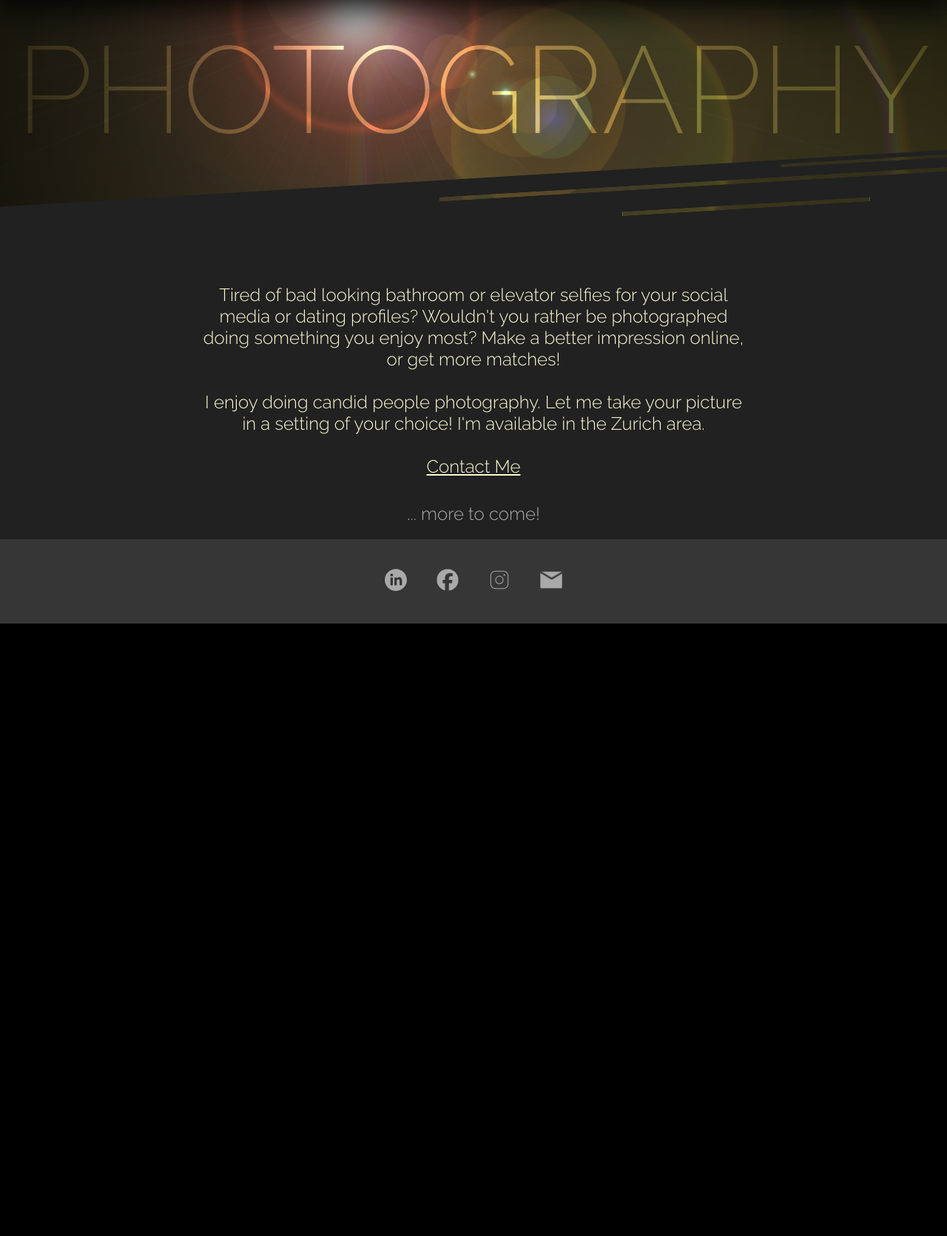
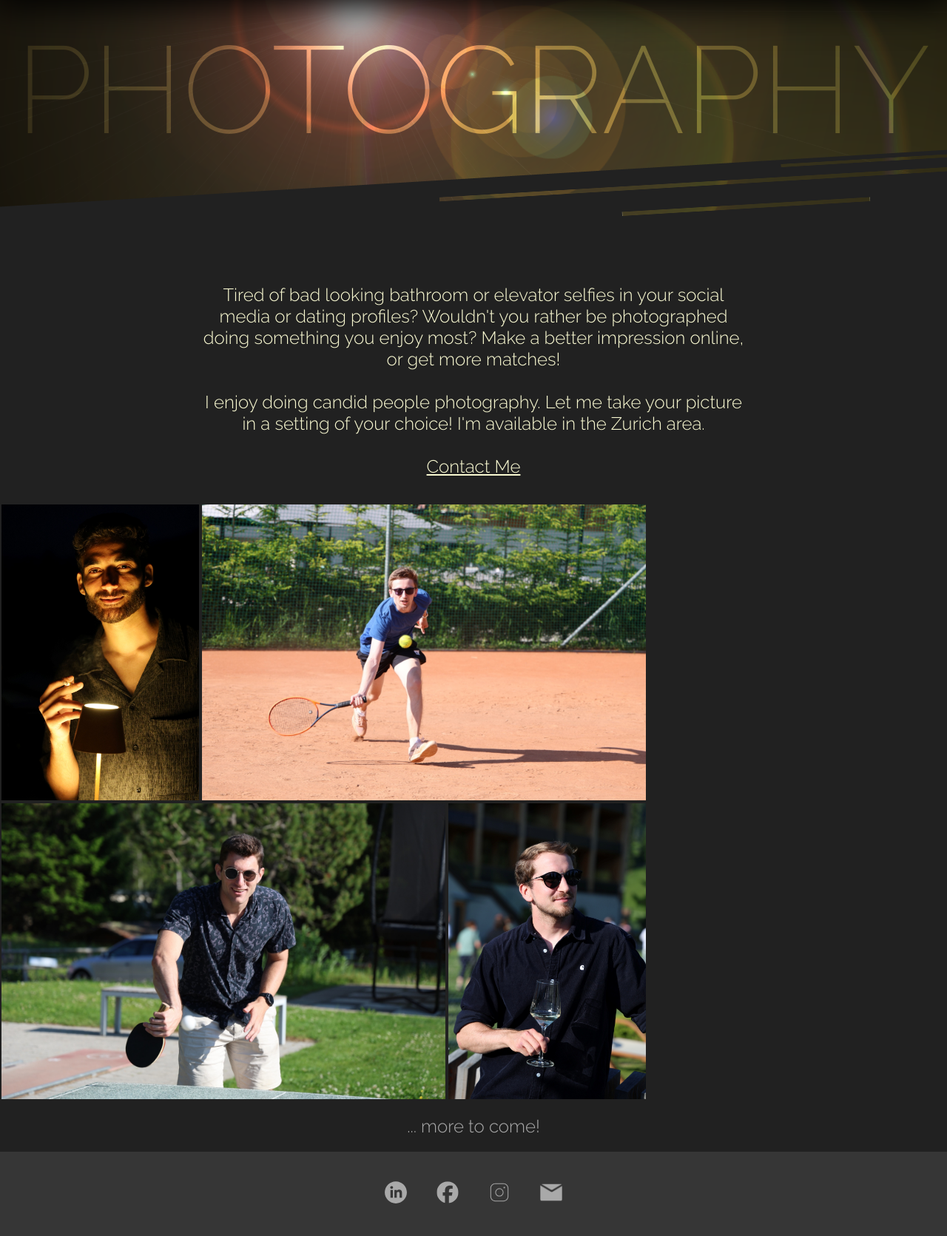
Before and after one commit to danielug/website, a PHP site: page /photography in a window 1280 px wide. Shown: the part 99-1770 px from the top of the page at 74% size. Run offline with PHP 8.4, Linux system fonts and the light colour scheme.

Commit message:
started portfolio gallery

```diff
--- a/photography/index.html
+++ b/photography/index.html
@@ -50,12 +50,29 @@
 	</section>
 
 	<div class="introduction-text">
-		<h2 style="color: lightgoldenrodyellow;padding: 15px;">Tired of bad looking bathroom or elevator selfies for your social media or dating profiles? Wouldn't you rather be photographed doing something you enjoy most? Make a better impression online, or get more matches!
+		<h2 style="color: lightgoldenrodyellow;padding: 15px;">Tired of bad looking bathroom or elevator selfies in your social media or dating profiles? Wouldn't you rather be photographed doing something you enjoy most? Make a better impression online, or get more matches!
 		<br><br>
 		I enjoy doing candid people photography. Let me take your picture in a setting of your choice! I'm available in the Zurich area.
 		<br><br>
 		<a href="mailto:daniel-james@bluewin.ch" target="_blank" style="color: var(--linkhovercolor); text-decoration: underline">Contact Me</a> </h2>
 	</div>
+
+	<section id="section-portfolio">
+			<div class="portfolio-flex">
+				<div class="portfolio-entry">
+					<img class="portfolio-entry-image" src="https://raw.githubusercontent.com/danielug/website/main/photography/images/alae.JPG">
+				</div>
+				<div class="portfolio-entry">
+					<img class="portfolio-entry-image" src="https://raw.githubusercontent.com/danielug/website/main/photography/images/frieder.JPG">
+				</div>
+				<div class="portfolio-entry">
+					<img class="portfolio-entry-image" src="https://raw.githubusercontent.com/danielug/website/main/photography/images/andrea.JPG">
+				</div>
+				<div class="portfolio-entry">
+					<img class="portfolio-entry-image" src="https://raw.githubusercontent.com/danielug/website/main/photography/images/igor.JPG">
+				</div>
+			</div>
+	</section>
 
 	<h2 style="text-align: center">... more to come!</h2>
 	<footer>
--- a/photography/styles/style-photography.css
+++ b/photography/styles/style-photography.css
@@ -18,3 +18,23 @@
   text-align: center;
   font-size: clamp(min(13vw, 200px), min(13vw, 138px), 27.5vw);
 }
+
+.portfolio-flex {
+  display: flex;
+  flex-wrap: wrap;
+  justify-content: left;
+  width: fit-content;
+  //background-color: blue;
+  width: 95%;
+}
+
+.portfolio-entry {
+  margin: 2px;
+  height: 400px;
+  overflow: hidden;
+}
+
+.portfolio-entry-image {
+  max-width: 100%;
+  max-height: 100%;
+}
```
